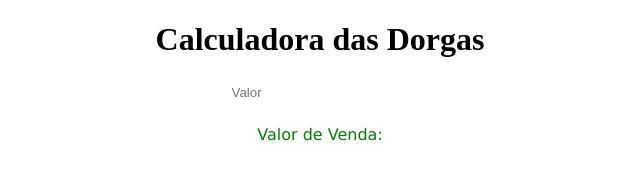
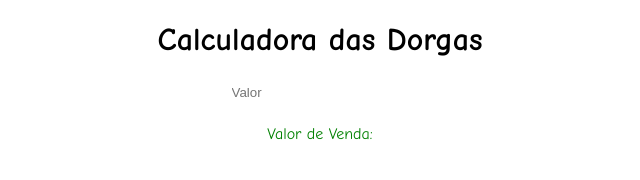
Before and after one commit to GansoCoder/Drug-Calculator, a plain HTML site: page index.html in a window 1280 px wide. Shown: the whole page, without its empty margins (320-960 px from the left). Drawn offline with Linux system fonts and the light colour scheme.

Commit message:
Font Change

```diff
--- a/index.html
+++ b/index.html
@@ -3,10 +3,13 @@
 <head>
     <meta charset="UTF-8">
     <meta name="viewport" content="width=device-width, initial-scale=1.0">
+    <link rel="preconnect" href="https://fonts.googleapis.com">
+    <link rel="preconnect" href="https://fonts.gstatic.com" crossorigin>
+    <link href="https://fonts.googleapis.com/css2?family=Comic+Neue:ital,wght@0,300;0,400;0,700;1,300;1,400;1,700&display=swap" rel="stylesheet">
     <link rel="stylesheet" href="style.css">
     <title>Welcome</title>
 </head>
-<body>
+<body class="body">
     <h1 class="title">Calculadora das Dorgas</h1>
     <div class="main">
         <input class="escreve" placeholder="Valor" type="text" name="valor" id="valor">
--- a/style.css
+++ b/style.css
@@ -1,9 +1,13 @@
+.body {
+    font-family: "Comic Neue", cursive;
+    font-weight: 400;
+    font-style: normal;
+}
 .title {
     text-align: center;
 }
 
 .main {
-    font-family: Verdana, Geneva, Tahoma, sans-serif;
     color: green;
     text-align: center;
 }
```
